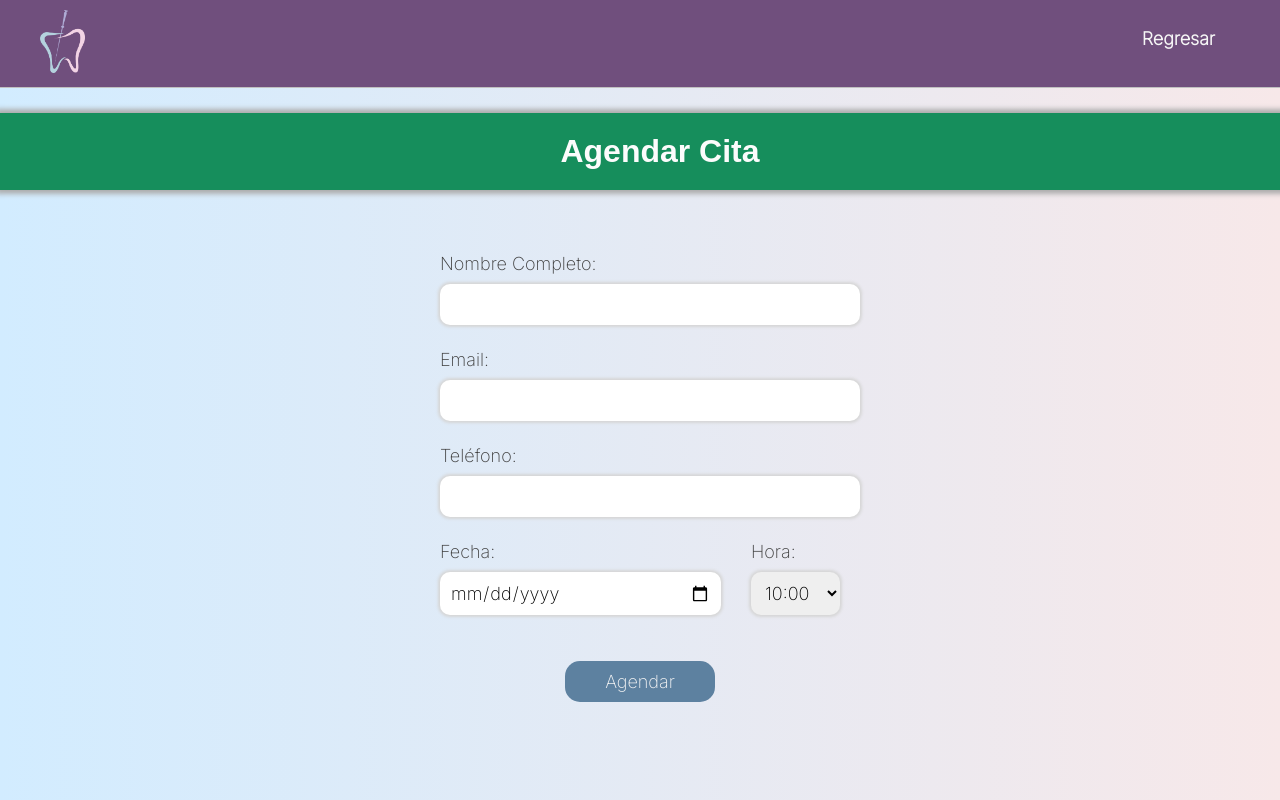
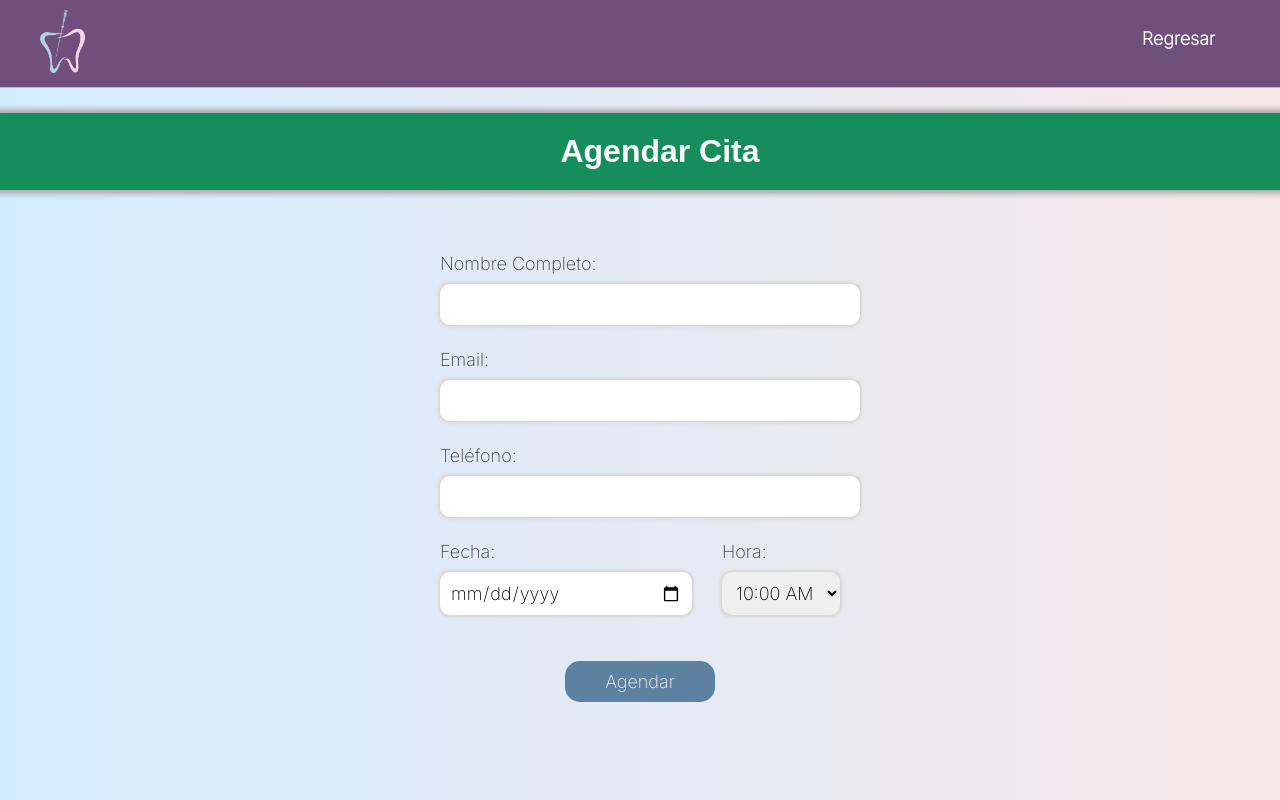
Before and after one commit to JcDiaz5/Dr-Arely-Website, a Flask app: page /booking_form in a window 1280 px wide. Run offline with Flask 3, Linux system fonts and the light colour scheme; parts of the project's set-up code (start-up, migrations or seed data) failed here and were passed over; some web fonts are replaced.

Commit message:
Booking form update(Time-input).

```diff
--- a/server.py
+++ b/server.py
@@ -7,12 +7,18 @@ from google.oauth2.service_account import Credentials
 import os
 import re
 import uuid
+import json
 import datetime
 
 app = Flask(__name__)
 app.secret_key = os.environ.get("FLASK_SECRET_KEY", "default_secret_key")
 
 credentials_path = os.environ.get('GOOGLE_APPLICATION_CREDENTIALS_PATH', 'credentials.json')
+with open(credentials_path) as json_file:
+    credentials_data = json.load(json_file)
+
+# Access the private_key_id
+private_key_id = credentials_data['private_key_id']
 
 EMAIL_REGEX = re.compile(r'^[a-zA-Z0-9.+_-]+@[a-zA-Z0-9._-]+\.[a-zA-Z]+$')
 DENTIST_CALENDAR_ID = '1d157f9d7c9ad6fa4202bd92820539282e8f0799df30507ebcede6589ff20881@group.calendar.google.com'
@@ -51,7 +57,7 @@ def home():
 @app.route('/booking_form')
 def booking_form():
     form = BookingForm()
-    return render_template('booking_form.html', form=form)
+    return render_template('booking_form.html', form=form, private_key_id=private_key_id, dentist_calendar_id=DENTIST_CALENDAR_ID)
 
 appointment = []
 
--- a/static/css/style.css
+++ b/static/css/style.css
@@ -246,7 +246,7 @@
     }
 
 
-    input, #time {
+    input, #appointmentTime {
         width: 100%;
         padding: 10px;
         font-size: 18px;
@@ -646,7 +646,6 @@
 
     .date-time {
         display: flex;
-        flex-direction: column;
         gap: 20px;
     }
 
@@ -656,7 +655,7 @@
         border-bottom: 10px;
     }
 
-    input {
+    input, #appointmentTime {
         font-size: 16px;
         padding: 5px 10px;
         border-radius: 10px;
--- a/templates/booking_form.html
+++ b/templates/booking_form.html
@@ -3,6 +3,7 @@
 <head>
     <meta charset="UTF-8">
     <meta name="viewport" content="width=device-width, initial-scale=1.0">
+    <meta name="referrer" content="no-referrer-when-downgrade">
     <link rel="stylesheet" href="{{url_for('static', filename='css/style.css')}}">
     <link rel="preconnect" href="https://fonts.googleapis.com">
     <link rel="preconnect" href="https://fonts.gstatic.com" crossorigin>
@@ -48,11 +49,11 @@
             <div class="date-time">
                 <div class="date-field">
                     <label for="date">Fecha:</label>
-                    <input type="date" class="date-field" name="date">
+                    <input type="date" id="appointmentDate" class="date-field" name="date">
                 </div>
-                <div class="time-field">
+                <div class="time-field" id="timeField">
                     <label for="time">Hora:</label>
-                    <select id="time" name="time"></select>
+                    <select id="appointmentTime" name="time"></select>
                 </div>
             </div>
             <div class="button-container">
@@ -62,17 +63,19 @@
     </div>
     <script>
     // Populate the dropdown with 30-minute intervals
-        var dropdown = document.getElementById("time");
-        for (var hours = 0; hours < 24; hours++) {
+    var dropdown = document.getElementById("appointmentTime");
+
+
+    for (var hours = 10; hours <= 17; hours++) {
         for (var minutes = 0; minutes < 60; minutes += 30) {
-                var timeString = (hours < 10 ? "0" : "") + hours + ":" + (minutes === 0 ? "00" : minutes);
+            var ampm = hours >= 12 ? 'PM' : 'AM';
+            var displayHours = hours % 12 || 12; // Convert 0 to 12
+            var timeString = (displayHours < 10 ? "0" : "") + displayHours + ":" + (minutes === 0 ? "00" : minutes) + " " + ampm;
+
             var option = document.createElement("option");
             option.text = timeString;
             option.value = timeString;
-                if (hours < 10 || hours > 17) {
-                    option.disabled = true;
-                    option.style.display = "none";
-                }
+
             dropdown.add(option);
         }
     }
```
Lines whose indentation alone changed are shown as unchanged.
